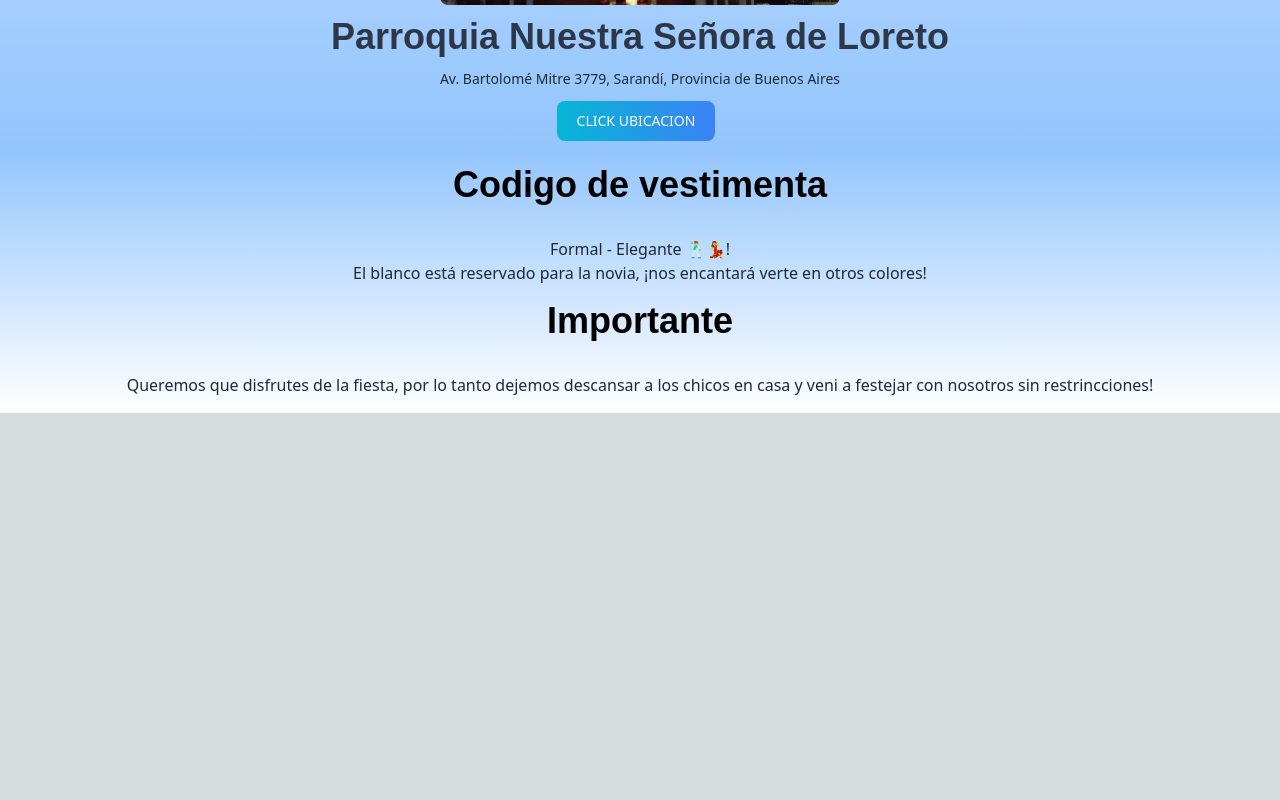
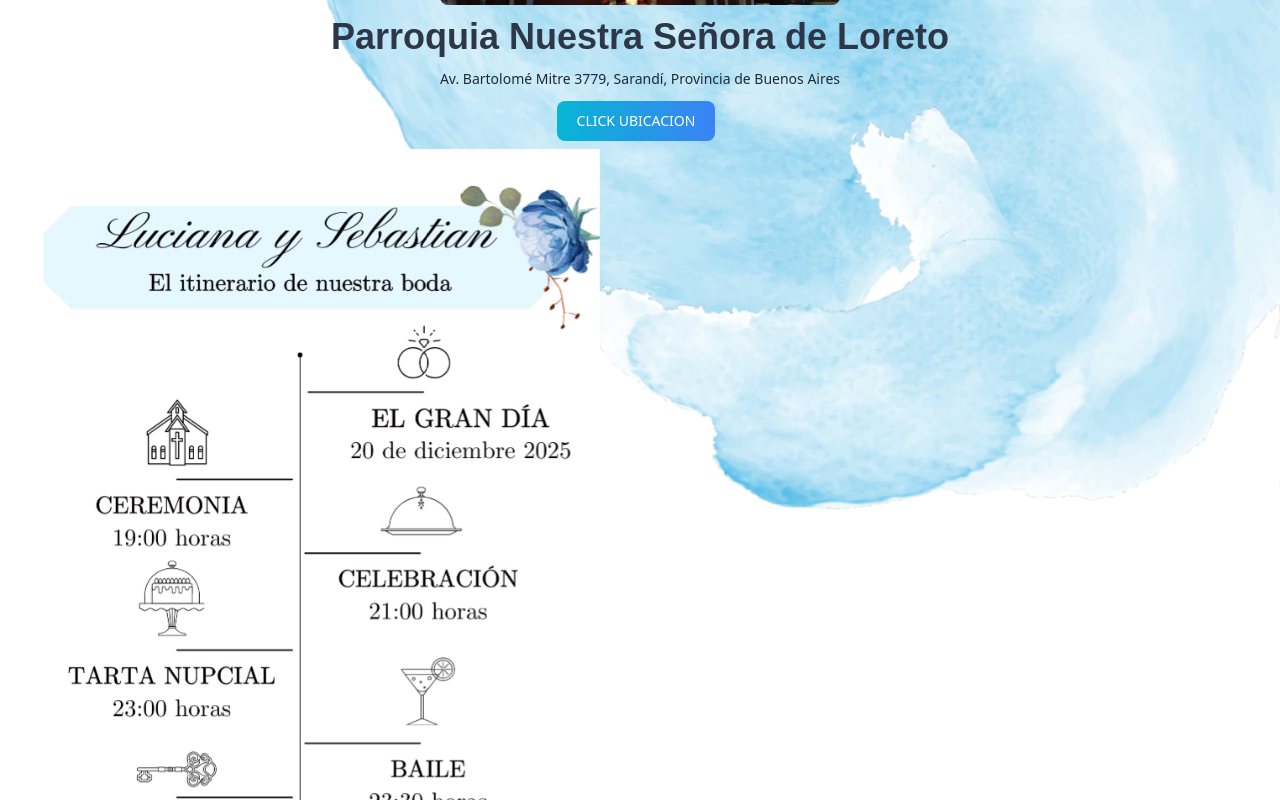
Before and after one commit to SebastianGaleano20/Digital-Wedding-Card, a Next.js app: page /Home in a window 1280 px wide. Shown: the part 2000-2800 px from the top of the page. Before the commit the page ends 2413 px from the top, so only its background shows below. Built offline with nearby package versions, Linux system fonts and the light colour scheme; a web font is replaced by a local one.

Commit message:
feat ( Homepage ) - add font to app | add itinerary

```diff
--- a/src/app/Home/page.tsx
+++ b/src/app/Home/page.tsx
@@ -8,7 +8,14 @@ import TextSection from "@/src/components/ui/sections/TextSection";
 
 export default function Home() {
   return (
-    <section className="m-h-screen bg-white">
+    <section
+      className="m-h-screen bg-white"
+      style={{
+        backgroundImage: "url(/font.png)",
+        backgroundPosition: "center",
+        backgroundAttachment: "fixed",
+      }}
+    >
       <section>
         <AboutUs />
         <Chronometer />
--- a/src/components/ui/sections/InfoSection.tsx
+++ b/src/components/ui/sections/InfoSection.tsx
@@ -1,6 +1,6 @@
 export default function InfoSection() {
   return (
-    <section className="bg-gradient-to-b from-blue-300 to-transparent text-center p-4">
+    <section className="text-center p-4">
       <h2 className="text-4xl font-bold elegant">Codigo de vestimenta</h2>
       <p className="text-md font-medium mt-8 text-gray-800 ">
         Formal - Elegante 🕺💃! <br />
@@ -12,6 +12,7 @@ export default function InfoSection() {
         Queremos que disfrutes de la fiesta, por lo tanto dejemos descansar a
         los chicos en casa y veni a festejar con nosotros sin restrincciones!
       </p>
+      <h2 className="text-4xl mt-4 font-bold elegant">Itinerario</h2>
     </section>
   );
 }
--- a/src/components/ui/sections/Itinerary.tsx
+++ b/src/components/ui/sections/Itinerary.tsx
@@ -4,7 +4,7 @@ import { Button } from "../Button";
 
 export default function Itinerary() {
   return (
-    <section className="bg-gradient-to-b from-transparent to-blue-300">
+    <section>
       <section className="flex flex-col justify-center items-center gap-3">
         <Image
           className={`${animation.title}`}
@@ -76,18 +76,15 @@ export default function Itinerary() {
           url="https://maps.app.goo.gl/Mg2fUvtfVj8zWGov5"
         />
       </section>
-      {/* <section>
-                <h2 className={`${animation.title} title2xl`}>Fiesta</h2>
-                <h4 className={`${animation.title} title2xl`}>Día</h4>
-                <p className={`${animation.title} titleXl`}>20 Diciembre 2025 - 20hs</p>
-                {/* Boton para agendar */}
-      {/* <h4 className={`${animation.title} title2xl`}>Lugar</h4> */}
-      {/* <p className={`${animation.title} titleXl`}>Salón de fiestas</p> */}
-      {/* Boton hacia formulario de confirmación */}
-      {/* <h4 className={`${animation.title} title2xl`}>Dirección</h4> */}
-      {/* <p className={`${animation.title} titleXl`}>Calle falsa 123</p> */}
-      {/* Boton como llegar */}
-      {/* </section> */}
+      <section>
+        <Image
+          src="/itinerary.png"
+          alt="itinerary"
+          width={600}
+          height={600}
+          className={`${animation.title}`}
+        />
+      </section>
     </section>
   );
 }
```
Also changed, not shown: public/font.png (added), public/itinerary.png (added).
